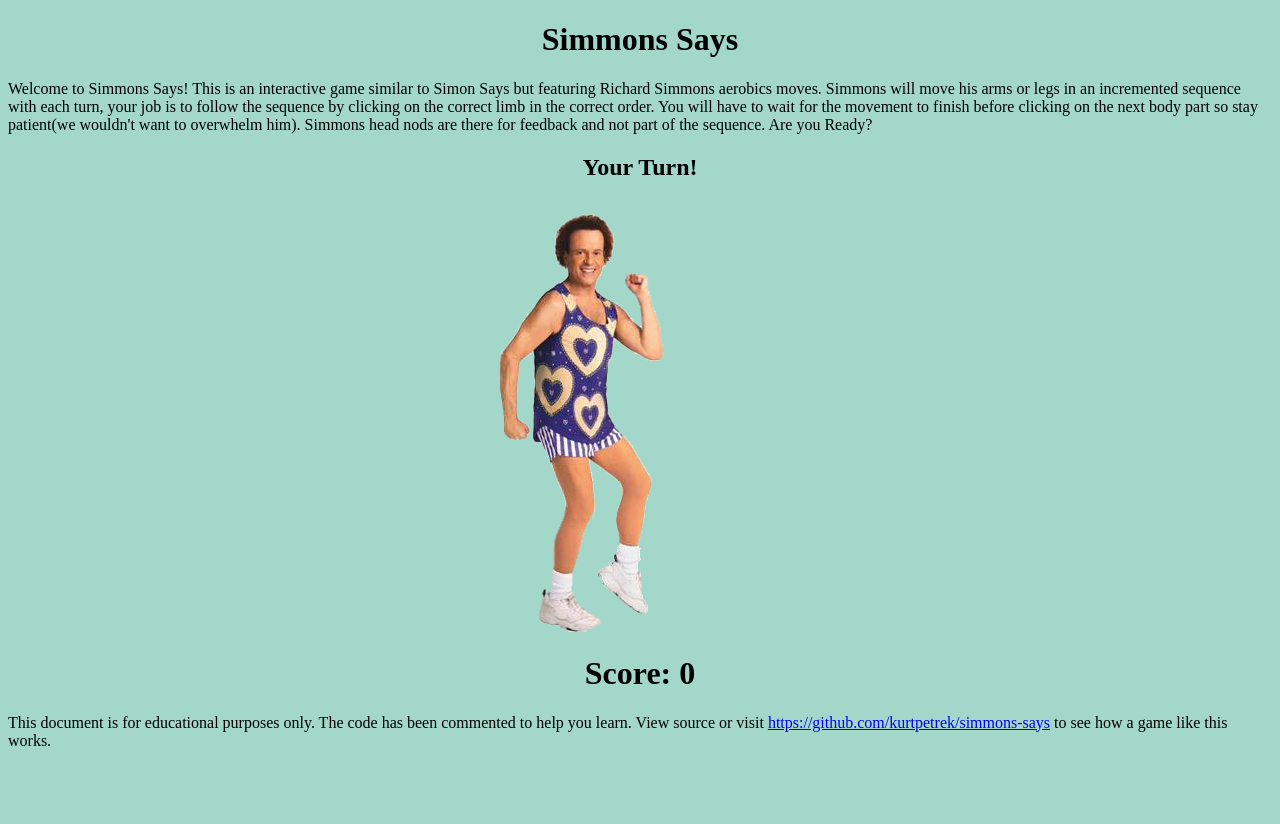
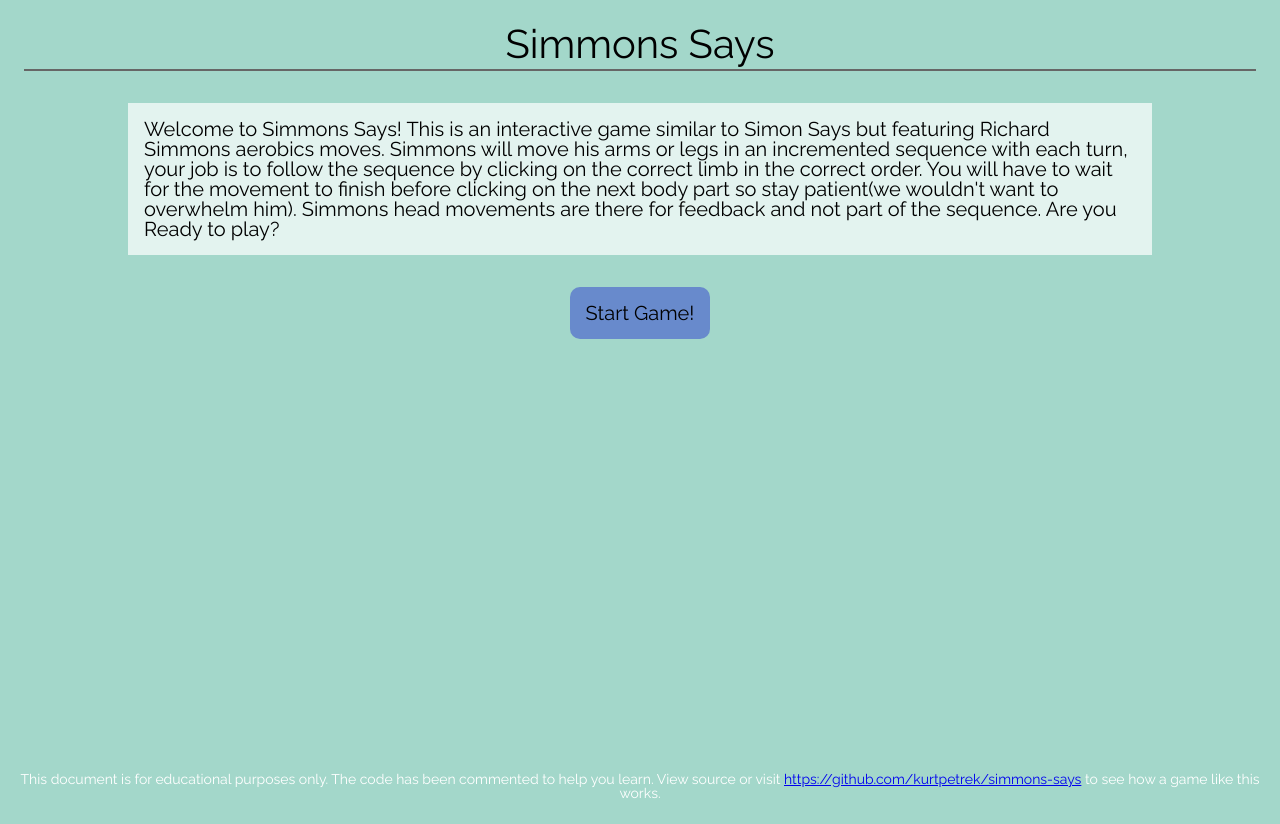
Before and after one commit to kurtpetrek/simmons-says, a website: page index.html in a window 1280 px wide. Before the commit the page ends 800 px from the top, so only its background shows below. Drawn offline with Linux system fonts and the light colour scheme.

Commit message:
adding styles and cleaning up html

```diff
--- a/index.html
+++ b/index.html
@@ -11,9 +11,15 @@
 <body>
   <h1>Simmons Says</h1>
   <div class="info">
-    <p>Welcome to Simmons Says! This is an interactive game similar to Simon Says but featuring Richard Simmons aerobics moves. Simmons will move his arms or legs in an incremented sequence with each turn, your job is to follow the sequence by clicking on the correct limb in the correct order. You will have to wait for the movement to finish before clicking on the next body part so stay patient(we wouldn't want to overwhelm him). Simmons head nods are there for feedback and not part of the sequence. Are you Ready?</p>
+    <p class="info__text">Welcome to Simmons Says! This is an interactive game similar to Simon Says but featuring Richard Simmons aerobics moves. Simmons will move his arms or legs in an incremented sequence with each turn, your job is to follow the sequence by clicking on the correct limb in the correct order. You will have to wait for the movement to finish before clicking on the next body part so stay patient(we wouldn't want to overwhelm him). Simmons head movements are there for feedback and not part of the sequence. Are you Ready to play?</p>
+
+    <div class="btn-container">
+      <p class="btn-container__btn start">Start Game!</p>
+    </div>
+
   </div>
-  <div class="game">
+
+  <div class="game hide">
     <h2 id="coach">Here we go!</h2>
 
     <div class="image-container">
@@ -27,8 +33,12 @@
 
     <h1>Score: <span id="score">0</span></h1>
 
-    <p class="disclamer">This document is for educational purposes only. The code has been commented to help you learn. View source or visit <a href="https://github.com/kurtpetrek/simmons-says">https://github.com/kurtpetrek/simmons-says</a> to see how a game like this works.</p>
+    <div class="btn-container retry-container">
+      <p class="btn-container__btn retry">Retry?</p>
+    </div>
   </div>
+    <p class="disclaimer">This document is for educational purposes only. The code has been commented to help you learn. View source or visit <a href="https://github.com/kurtpetrek/simmons-says">https://github.com/kurtpetrek/simmons-says</a> to see how a game like this works.</p>
+
 
   <script src="js/script.js"></script>
 </body>
--- a/sass/style.scss
+++ b/sass/style.scss
@@ -1,10 +1,60 @@
+@import url('https://fonts.googleapis.com/css?family=Raleway');
+
+@import "compass/reset";
+
+* {
+  box-sizing: border-box;
+
+}
+
 body {
   background: #A3D7CA;
+  font-family: 'Raleway', sans-serif;
+  height: 100vh;
+}
+
+h1 {
+  font-size: 40px;
+  text-align: center;
+  border-bottom: 2px solid #666;
+  padding-bottom: 5px;
+  margin: 1.5rem;
 }
 
 h1, h2 {
   text-align: center;
 }
+
+.info__text {
+  width: 80%;
+  background: rgba(255,255,255,0.7);
+  margin: 2rem auto;
+  padding: 1rem;
+  font-size: 20px;
+}
+
+.btn-container {
+  text-align: center;
+
+  &__btn {
+    display: inline-block;
+    padding: 1rem;
+    font-size: 20px;
+    background: #688ACC;
+    border-radius: 10px;
+    cursor: pointer;
+  }
+}
+
+.disclaimer {
+  font-size: 14px;
+  text-align: center;
+  width: 100%;
+  color: #fff;
+  position: absolute;
+  bottom: 0px;
+}
+
 
 .image-container {
   width: 300px;
@@ -113,12 +163,10 @@
   }
 }
 
-#retry {
-  padding: 5px;
-  background: #688ACC;
-  cursor: pointer;
-  width: 63px;
-  border-radius: 5px;
-  font-size: 24px;
-  margin: auto;
+.hide {
+  display: none;
+  width: 0px;
+  height: 0px;
+  opacity: 0;
+  overflow: hidden;
 }
```
Also changed, not shown: css/style.css.
